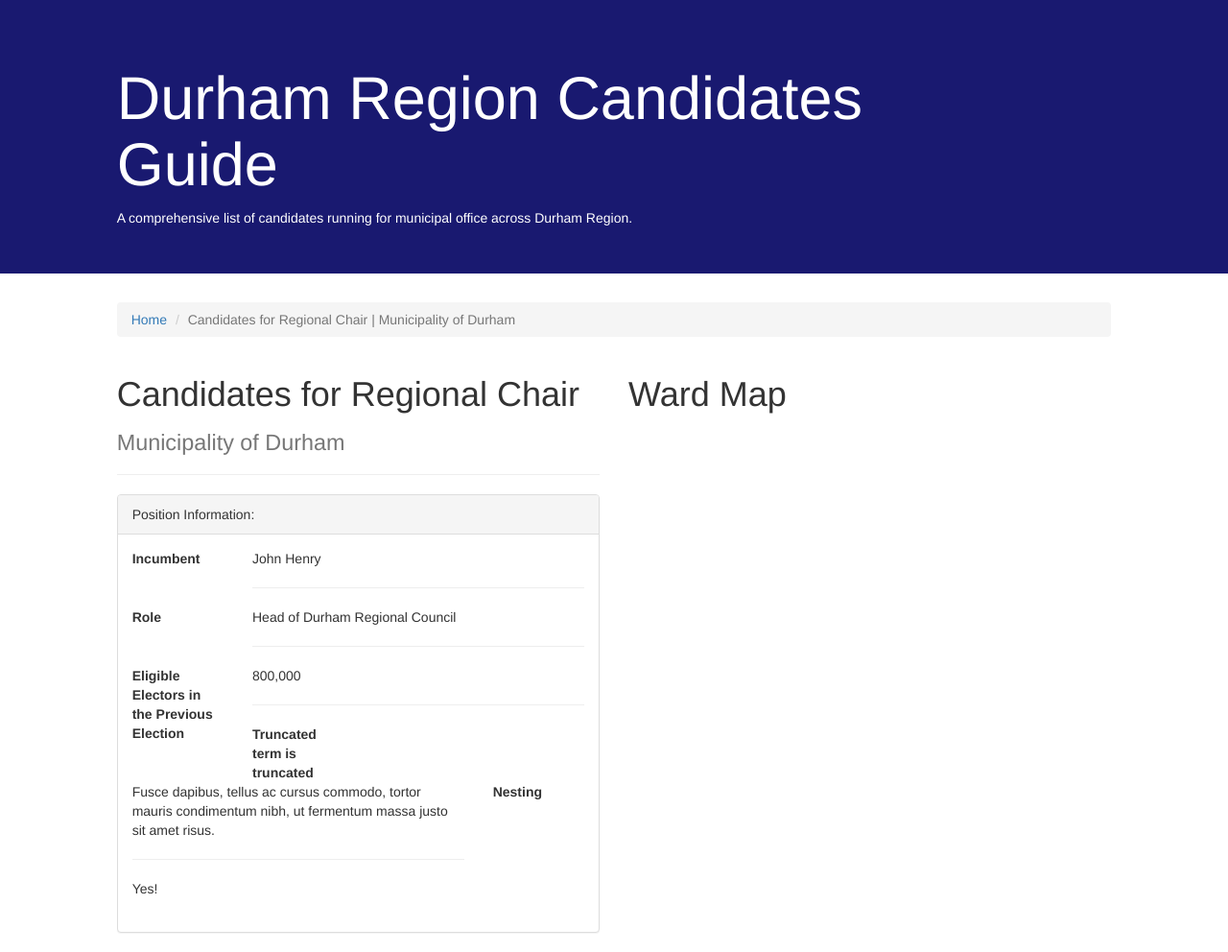
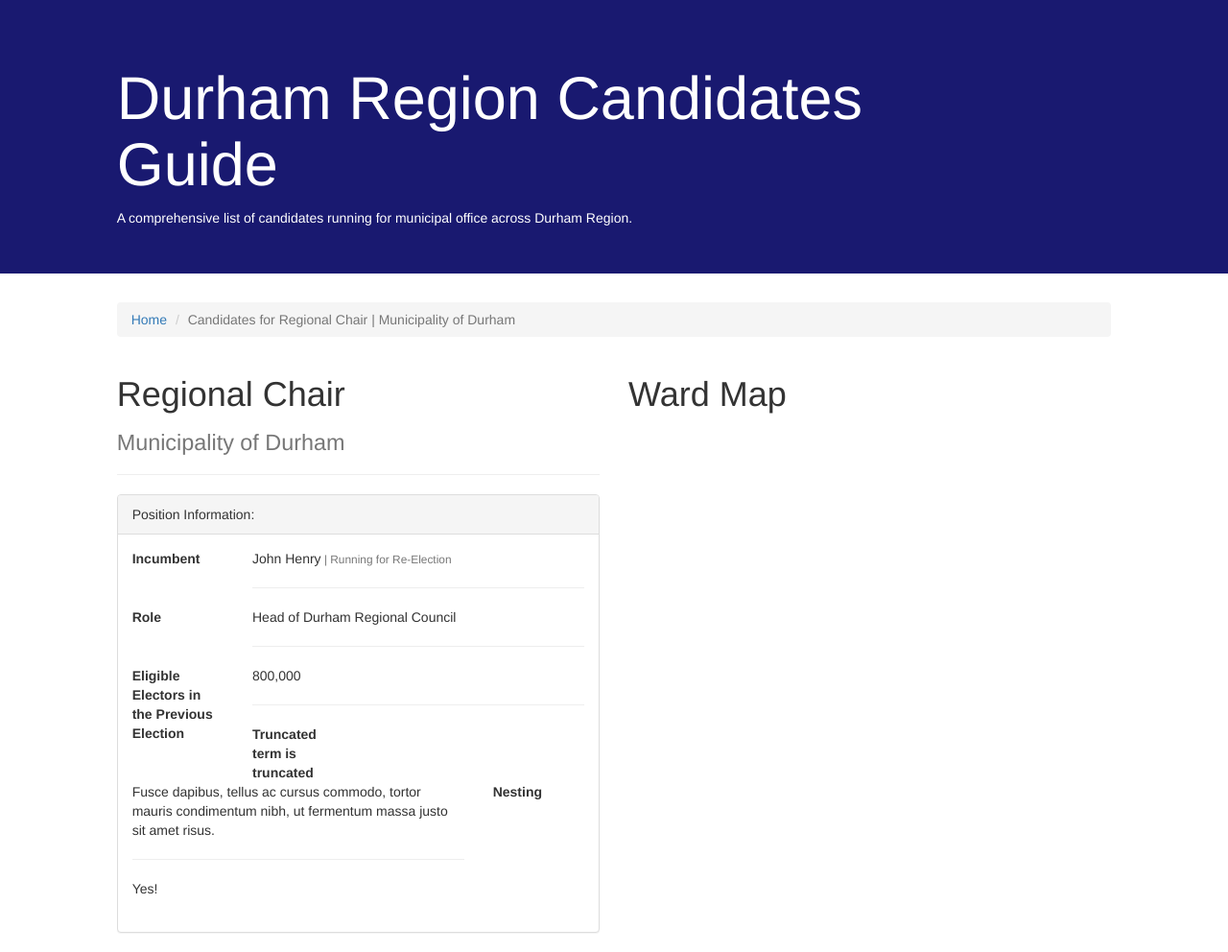
Before and after one commit to liamn74/durhamcandidates, a PHP site: page /offices.php in a window 1280 px wide. Shown: the whole page at 96% size. Run offline with PHP 8.4, Linux system fonts and the light colour scheme.

Commit message:
Added two new candidates.

```diff
--- a/candidates.csv
+++ b/candidates.csv
@@ -100,3 +100,5 @@ ID,City,Position,Last Name,First Name,Incumbent,Phone,Email,Website
 99,Durham,74,Henry,John,1,905-410-2419,johnghenry@rogers.com,
 100,Durham,74,Patch,Kurdil-Telt,,,kurdiltelt@outlook.com,
 101,Clarington,44,Woo,Willie,,289-943-1688,williewoo4you@gmail.com,
+102,Oshawa,32,Chapman,Bob,1,,bob@bobchapman.ca,
+103,Oshawa,32,Lambert,Jemma,,,JemmaLambert4Oshawa@gmail.com,
--- a/offices.php
+++ b/offices.php
@@ -63,7 +63,7 @@ A comprehensive list of candidates running for municipal office across Durham Re
 <div class = "col-sm-1"></div>
 <div class="col-md-5">
 
-<h1>Candidates for Regional Chair</h1>
+<h1>Regional Chair</h1>
 <h1><small class="text-muted">Municipality of Durham</small>
 </h1>
 <hr/>
@@ -73,7 +73,7 @@ A comprehensive list of candidates running for municipal office across Durham Re
       <div class="panel-body" style ="overflow-x:auto;">
 <dl class="row">
   <dt class="col-sm-3">Incumbent</dt>
-  <dd class="col-sm-9">John Henry<hr></dd>
+  <dd class="col-sm-9">John Henry<small class="text-muted"> | Running for Re-Election</small><hr></dd>
 
   <dt class="col-sm-3">Role</dt>
   <dd class="col-sm-9">Head of Durham Regional Council<hr></dd>
```
